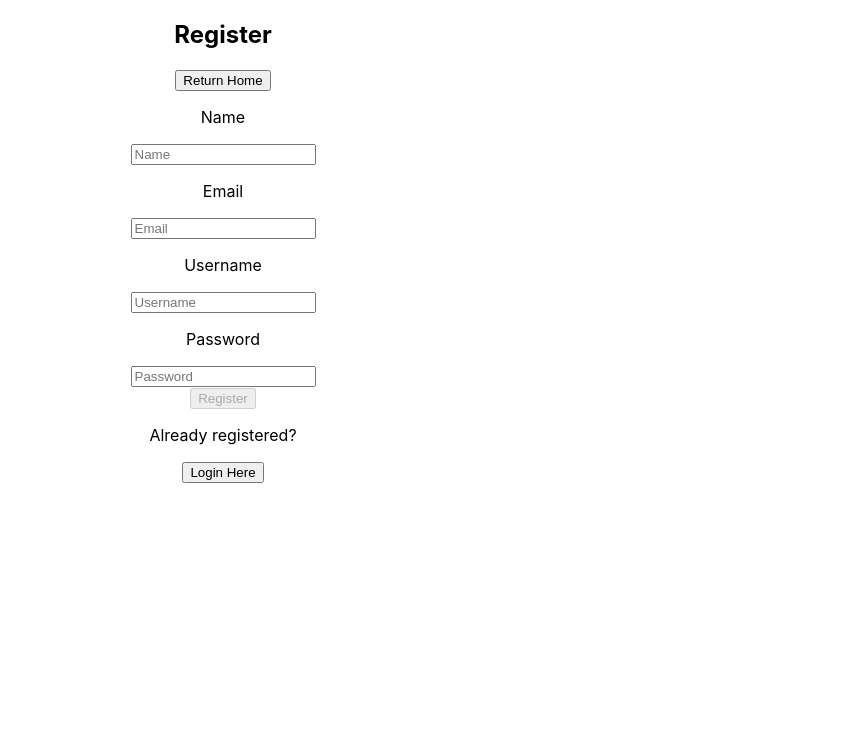
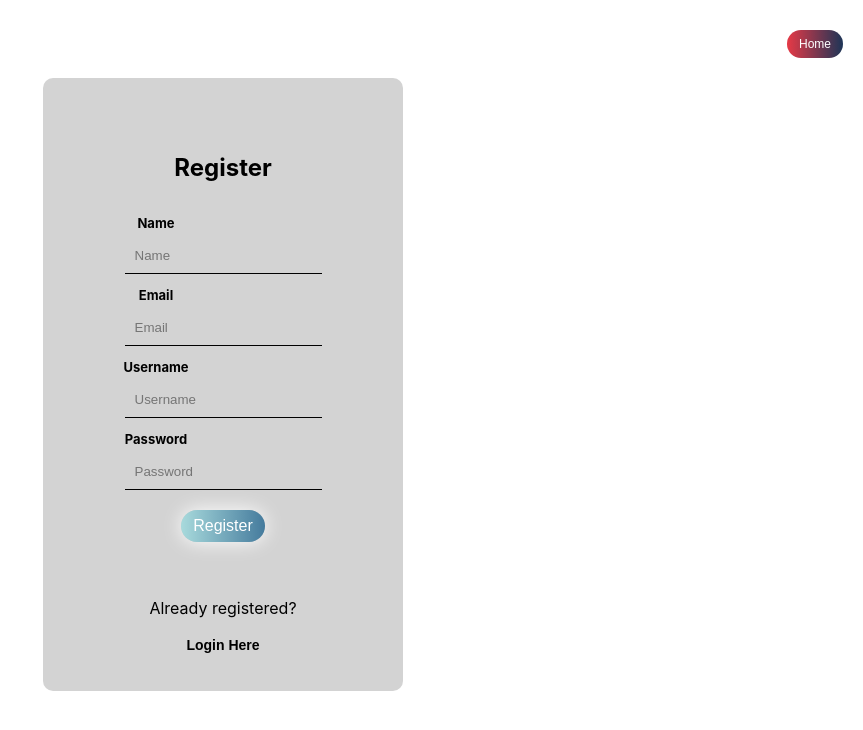
Before and after one commit to bw-ptct-Expat-Journal-4/frontend, a React (Create React App) app: page /register in a window 1280 px wide. Shown: the top 730 px of the page, without its empty margins (417-1280 px from the left). Built offline with nearby package versions, Linux system fonts and the light colour scheme.

Commit message:
added styles, dummy gallery

```diff
--- a/src/App.js
+++ b/src/App.js
@@ -2,6 +2,7 @@ import React from 'react';
 import './App.css';
 import Login from './Components/Login';
 import Register from './Components/Registration';
+import Gallery from './Components/Gallery';
 import {
   BrowserRouter as Router,
   Switch,
@@ -15,8 +16,10 @@ function App() {
       <div className="App">
         <Route exact path="/"><Link to="/login"><button>Login</button></Link></Route>
         <Route exact path="/"><Link to="/register"><button>Register</button></Link></Route>
+        <Route exact path="/"><Link to="/gallery"><button>Gallery</button></Link></Route>
         <Route exact path="/login"><Login /></Route>
         <Route exact path="/register"><Register /></Route>
+        <Route exact path="/gallery"><Gallery /></Route>
       </div>
     </Router>
   );
--- /dev/null
+++ b/src/Components/Gallery.js
@@ -0,0 +1,70 @@
+import React from 'react';
+import { Link } from 'react-router-dom';
+import styled from 'styled-components';
+import { RowStyles, ImageStyles, TitleStyles, DescriptionStyles } from './Style';
+
+const pictures = [
+    {
+     id: 0,
+     title: "Example Title",
+     date: "01-22-20",
+     url: "https://hatrabbits.com/wp-content/uploads/2017/01/random.jpg",
+     description: "Lorem ipsum dolor sit amet, consectetur adipiscing elit, sed do eiusmod tempor incididunt ut labore et dolore magna aliqua. Ut enim ad minim veniam, quis nostrud exercitation ullamco laboris nisi ut aliquip ex ea commodo consequat. Duis aute irure dolor in reprehenderit in voluptate velit esse cillum dolore eu fugiat nulla pariatur. Excepteur sint occaecat cupidatat non proident, sunt in culpa qui officia deserunt mollit anim id est laborum. ",
+},
+{
+    id: 1,
+    title: "Example Title",
+    date: "01-22-20",
+    url: "https://hatrabbits.com/wp-content/uploads/2017/01/random.jpg",
+    description: "Lorem ipsum dolor sit amet, consectetur adipiscing elit, sed do eiusmod tempor incididunt ut labore et dolore magna aliqua. Ut enim ad minim veniam, quis nostrud exercitation ullamco laboris nisi ut aliquip ex ea commodo consequat. Duis aute irure dolor in reprehenderit in voluptate velit esse cillum dolore eu fugiat nulla pariatur. Excepteur sint occaecat cupidatat non proident, sunt in culpa qui officia deserunt mollit anim id est laborum. ",
+},
+{
+    id: 2,
+    title: "Example Title",
+    date: "01-22-20",
+    url: "https://hatrabbits.com/wp-content/uploads/2017/01/random.jpg",
+    description: "Lorem ipsum dolor sit amet, consectetur adipiscing elit, sed do eiusmod tempor incididunt ut labore et dolore magna aliqua. Ut enim ad minim veniam, quis nostrud exercitation ullamco laboris nisi ut aliquip ex ea commodo consequat. Duis aute irure dolor in reprehenderit in voluptate velit esse cillum dolore eu fugiat nulla pariatur. Excepteur sint occaecat cupidatat non proident, sunt in culpa qui officia deserunt mollit anim id est laborum. ",
+},
+{
+    id: 3,
+    title: "Example Title",
+    date: "01-22-20",
+    url: "https://hatrabbits.com/wp-content/uploads/2017/01/random.jpg",
+    description: "Lorem ipsum dolor sit amet, consectetur adipiscing elit, sed do eiusmod tempor incididunt ut labore et dolore magna aliqua. Ut enim ad minim veniam, quis nostrud exercitation ullamco laboris nisi ut aliquip ex ea commodo consequat. Duis aute irure dolor in reprehenderit in voluptate velit esse cillum dolore eu fugiat nulla pariatur. Excepteur sint occaecat cupidatat non proident, sunt in culpa qui officia deserunt mollit anim id est laborum. ",
+},
+{
+    id: 4,
+    title: "Example Title",
+    date: "01-22-20",
+    url: "https://hatrabbits.com/wp-content/uploads/2017/01/random.jpg",
+    description: "Lorem ipsum dolor sit amet, consectetur adipiscing elit, sed do eiusmod tempor incididunt ut labore et dolore magna aliqua. Ut enim ad minim veniam, quis nostrud exercitation ullamco laboris nisi ut aliquip ex ea commodo consequat. Duis aute irure dolor in reprehenderit in voluptate velit esse cillum dolore eu fugiat nulla pariatur. Excepteur sint occaecat cupidatat non proident, sunt in culpa qui officia deserunt mollit anim id est laborum. ",
+},
+{
+    id: 5,
+    title: "Example Title",
+    date: "01-22-20",
+    url: "https://hatrabbits.com/wp-content/uploads/2017/01/random.jpg",
+    description: "Lorem ipsum dolor sit amet, consectetur adipiscing elit, sed do eiusmod tempor incididunt ut labore et dolore magna aliqua. Ut enim ad minim veniam, quis nostrud exercitation ullamco laboris nisi ut aliquip ex ea commodo consequat. Duis aute irure dolor in reprehenderit in voluptate velit esse cillum dolore eu fugiat nulla pariatur. Excepteur sint occaecat cupidatat non proident, sunt in culpa qui officia deserunt mollit anim id est laborum. ",
+},
+]
+
+const Gallery = () => {
+    return (
+        <div>
+            <h2>JUST FOR TESTING PURPOSES</h2>
+            <div><Link to="/"><button>Home</button></Link></div>
+            {pictures.map(picture => (
+                <RowStyles>
+                    <div>
+                        <TitleStyles>{picture.title}</TitleStyles>
+                        <TitleStyles>{picture.date}</TitleStyles>
+                        <ImageStyles src={picture.url} alt="yaya"></ImageStyles>
+                        <DescriptionStyles>{picture.description}</DescriptionStyles>
+                    </div>
+                </RowStyles>
+        ))}
+        </div>
+    )
+}
+
+export default Gallery;
--- a/src/Components/Login.js
+++ b/src/Components/Login.js
@@ -80,7 +80,7 @@ const Login = () => {
 
                         <label htmlFor="username">
                             <ParagraphStyles>Username</ParagraphStyles>
-                            <InputStyles type="text" name="username" id="username" placeholder="Type your username" value={formState.username} onChange={inputChange} required />
+                            <InputStyles type="text" name="username" id="username" placeholder="Type your username" value={formState.username} onChange={inputChange} />
                         </label>
                         {errorState.username.length > 2 ? (
                         <ErrorStyles className="error">{errorState.username}</ErrorStyles>
@@ -89,7 +89,7 @@ const Login = () => {
 
                         <label htmlFor="password">
                             <ParagraphStyles>Password</ParagraphStyles>
-                            <InputStyles type="password" name="password" id="password" placeholder="Type your password" value={formState.password} onChange={inputChange} required />
+                            <InputStyles type="password" name="password" id="password" placeholder="Type your password" value={formState.password} onChange={inputChange} />
                         </label>
                         {errorState.password.length > 2 ? (
                         <ErrorStyles className="error">{errorState.password}</ErrorStyles>
@@ -99,7 +99,7 @@ const Login = () => {
                         <ButtonStyles type="primary" className="submit" disabled={buttonDisabled}>Login</ButtonStyles>
 
                         <p>Not registered yet?</p>
-                        <Link to="/register"><RedirectStyles className="submit">Register Here</RedirectStyles></Link>
+                        <Link to="/register"><RedirectStyles>Register Here</RedirectStyles></Link>
 
                     </form>
                 </DivStyles>
--- a/src/Components/Registration.js
+++ b/src/Components/Registration.js
@@ -2,6 +2,8 @@ import React, { useState, useEffect } from 'react';
 import { Link } from 'react-router-dom';
 import * as yup from 'yup';
 import axios from 'axios';
+import styled from 'styled-components';
+import { ButtonStyles, InputStyles, ParagraphStyles, RedirectStyles, HomeStyles, DivStyles, HomeButtonStyles, ErrorStyles } from './Style';
 
 const formSchema = yup.object().shape({
     name: yup.string().required("This is a required field"),
@@ -76,51 +78,53 @@ const Register = () => {
 
     return (
         <div className="register-container">
+            <HomeButtonStyles><Link to="/"><HomeStyles>Home</HomeStyles></Link></HomeButtonStyles>
+            <DivStyles>
             <h2>Register</h2>
-            <Link to="/"><button>Return Home</button></Link>
             <form onSubmit={formSubmit}>
 
                 <label htmlFor="name">
-                    <p>Name</p>
-                    <input type="text" name="name" id="name" placeholder="Name" value={formState.name} onChange={inputChange} required />
+                    <ParagraphStyles>Name</ParagraphStyles>
+                    <InputStyles type="text" name="name" id="name" placeholder="Name" value={formState.name} onChange={inputChange} required />
                 </label>
                 {errorState.name.length > 2 ? (
-                <p className="error">{errorState.name}</p>
+                <ErrorStyles className="error">{errorState.name}</ErrorStyles>
             ) : null}
                 <br/>
 
                 <label htmlFor="email">
-                    <p>Email</p>
-                    <input type="email" name="email" id="email" placeholder="Email" value={formState.email} onChange={inputChange} required />
+                    <ParagraphStyles>Email</ParagraphStyles>
+                    <InputStyles type="email" name="email" id="email" placeholder="Email" value={formState.email} onChange={inputChange} required />
                 </label>
                 {errorState.email.length > 2 ? (
-                <p className="error">{errorState.email}</p>
+                <ErrorStyles className="error">{errorState.email}</ErrorStyles>
             ) : null}
                 <br />
 
                 <label htmlFor="username">
-                    <p>Username</p>
-                    <input type="text" name="username" id="username" placeholder="Username" value={formState.username} onChange={inputChange} minLength={4} required />
+                    <ParagraphStyles>Username</ParagraphStyles>
+                    <InputStyles type="text" name="username" id="username" placeholder="Username" value={formState.username} onChange={inputChange} minLength={4} required />
                 </label>
                 {errorState.username.length > 2 ? (
-                <p className="error">{errorState.username}</p>
+                <ErrorStyles className="error">{errorState.username}</ErrorStyles>
             ) : null}
                 <br/>
 
                 <label htmlFor="password">
-                    <p>Password</p>
-                    <input type="password" name="password" id="password" placeholder="Password" value={formState.password} onChange={inputChange} minLength={4} required />
+                    <ParagraphStyles>Password</ParagraphStyles>
+                    <InputStyles type="password" name="password" id="password" placeholder="Password" value={formState.password} onChange={inputChange} minLength={4} required />
                 </label>
                 {errorState.password.length > 2 ? (
-                <p className="error">{errorState.password}</p>
+                <ErrorStyles className="error">{errorState.password}</ErrorStyles>
             ) : null}
                 <br/>
 
-                <button className="submit" disabled={buttonDisabled}>Register</button>
+                <ButtonStyles className="submit" disabled={buttonDisabled}>Register</ButtonStyles>
 
                 <p>Already registered?</p>
-                <Link to="/login"><button>Login Here</button></Link>
+                <Link to="/login"><RedirectStyles>Login Here</RedirectStyles></Link>
             </form>
+            </DivStyles>
         </div>
     )
 }
--- a/src/Components/Style.js
+++ b/src/Components/Style.js
@@ -10,6 +10,11 @@ export const ButtonStyles = styled.button`
     box-shadow: 0px 0px 20px;
     border: 0px;
 
+    &:hover {
+        background-color: black;
+        color: black;
+    }
+
 `
 
 export const HomeStyles = styled.button`
@@ -21,6 +26,11 @@ export const HomeStyles = styled.button`
     font-size: 12px;
     box-shadow: 0px;
     border: 0px;
+
+    &:hover {
+        background-color: black;
+        color: black;
+    }
 `
 
 export const HomeButtonStyles = styled.div`
@@ -52,6 +62,7 @@ export const ParagraphStyles = styled.p`
     right: 67px;
     font-size: 13px;
     width: 100%;
+    font-weight: bold;
 `
 
 export const DivStyles = styled.div`
@@ -71,3 +82,29 @@ export const ErrorStyles = styled.p`
     color: red;
     font-size: 13px;
 `
+
+export const RowStyles = styled.div`
+    display: flex;
+    flex-wrap: wrap;
+    justify-content: center;
+`
+
+export const ImageStyles = styled.img`
+    margin: 8px 8px 0 8px;
+    vertical-align: bottom;
+    min-width: 50%;
+    max-height: 100%;
+`
+
+export const TitleStyles = styled.h3`
+    text-align: left;
+    font-weight: bold;
+    margin-left: 25%;
+`
+
+export const DescriptionStyles = styled.p`
+    background-color: lightgrey;
+    width: 50%;
+    margin-left: 25%;
+    vertical-align: center;
+`
```
